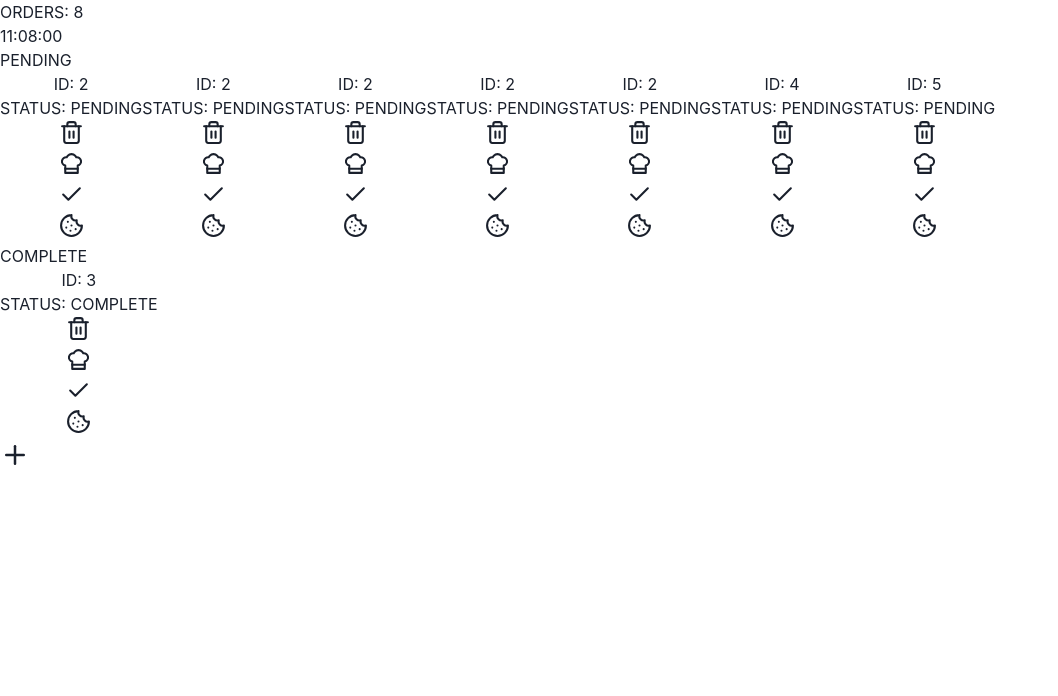
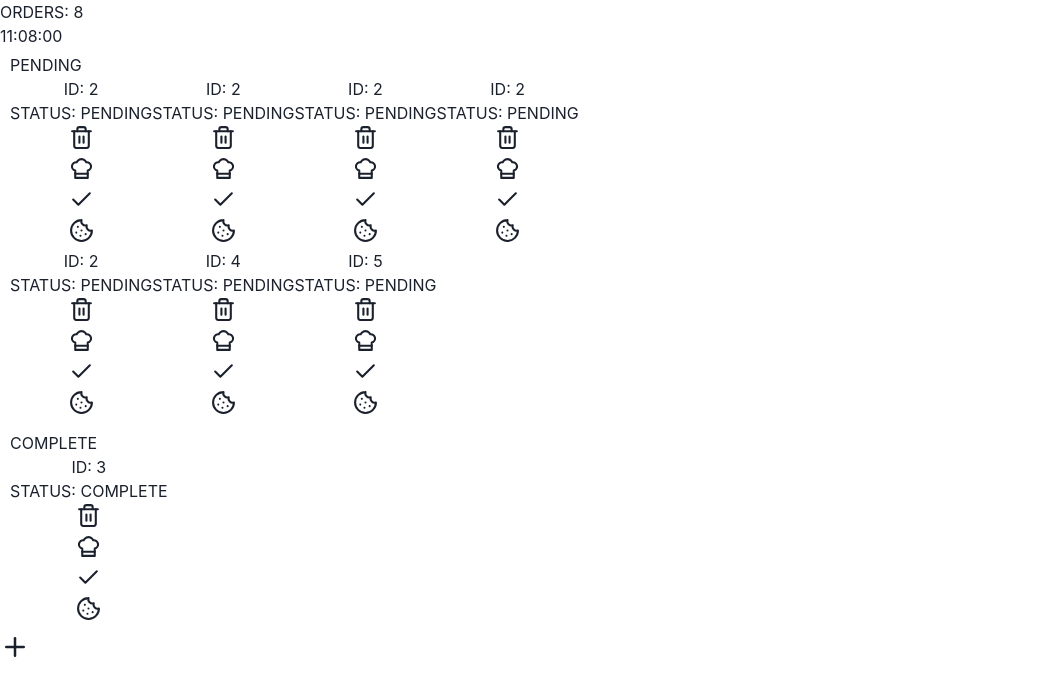
Before and after one commit to DineReady/Admin, a React (Create React App) app in the folder client/: page / in a window 1280 px wide. Shown: the top 696 px of the page, without its empty margins (0-1058 px from the left). Built offline with nearby package versions, Linux system fonts and the light colour scheme.

Commit message:
left side ok, scroll fixed

```diff
--- a/client/src/components/orders/all_orders/AllOrders.tsx
+++ b/client/src/components/orders/all_orders/AllOrders.tsx
@@ -27,11 +27,20 @@ const AllOrders = ({ orders, status }: IAllOrders): JSX.Element => {
     );
 
     return (
-        <main className={`${orderStatus} px-10 py-5 flex flex-col`}>
+        <main
+            style={{
+                maxWidth: "668px",
+                padding: "10px",
+                paddingTop: "5px",
+                paddingBottom: "5px",
+                display: "",
+            }}
+            className={`${orderStatus} flex`}
+        >
             <header className="text-2xl font-black pb-3">
                 {status.toUpperCase()}
             </header>
-            <section className="flex items-center justify-start gap-2 flex-wrap overflow-x-auto">
+            <section className="flex items-center justify-start gap-2 flex-wrap overflow-x-auto margin-top-50px">
                 {pendingOrders.map((order: IOrder) => (
                     <Order key={order.id} status={order.status} id={order.id} />
                 ))}
```
